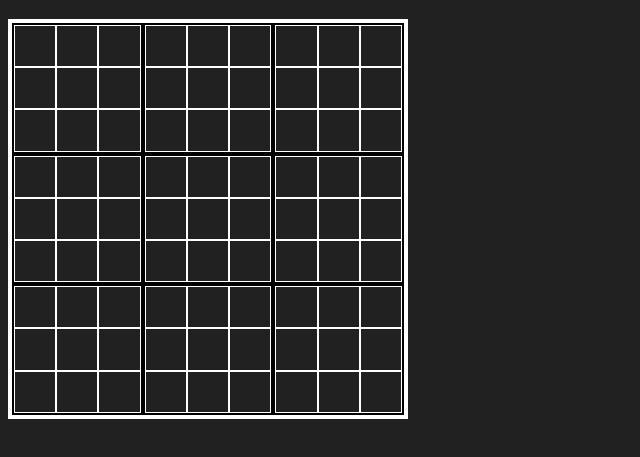
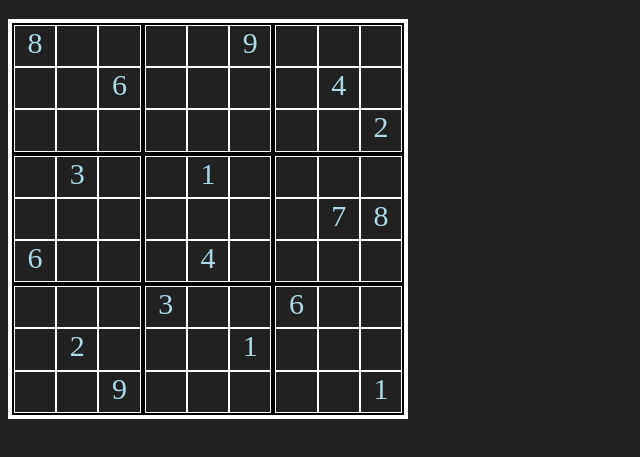
Before and after one commit to Gaurav-maxcode/Sudoku-Project-3rdsem, a plain HTML site: page Index.html in a window 1280 px wide. Shown: the part 61-518 px from the top of the page, without its empty margins (0-640 px from the left). Drawn offline with Linux system fonts and the light colour scheme.

Commit message:
preset numbers added.

```diff
--- a/Index.html
+++ b/Index.html
@@ -13,14 +13,15 @@
         <!-- BOX 1 -->
         <div class="box" id="box_1_1">
           <div class="smallbox" id="smallbox_1_1">
-            <input
+            <div class="setInput">8</div>
+            <!-- <input
               type="text"
               class="input-number"
               id="cell_1_1"
               maxlength="1"
               inputmode="numeric"
               pattern="[1-9]"
-            />
+            /> -->
           </div>
           <div class="smallbox" id="smallbox_1_2">
             <input
@@ -64,14 +65,15 @@
             />
           </div>
           <div class="smallbox" id="smallbox_2_3">
-            <input
+            <div class="setInput">6</div>
+            <!-- <input
               type="text"
               class="input-number"
               id="cell_2_3"
               maxlength="1"
               inputmode="numeric"
               pattern="[1-9]"
-            />
+            /> -->
           </div>
 
           <div class="smallbox" id="smallbox_3_1">
@@ -129,14 +131,15 @@
             />
           </div>
           <div class="smallbox" id="smallbox_1_6">
-            <input
+            <div class="setInput">9</div>
+            <!-- <input
               type="text"
               class="input-number"
               id="cell_1_6"
               maxlength="1"
               inputmode="numeric"
               pattern="[1-9]"
-            />
+            /> -->
           </div>
 
           <div class="smallbox" id="smallbox_2_4">
@@ -246,14 +249,15 @@
             />
           </div>
           <div class="smallbox" id="smallbox_2_8">
-            <input
+            <div class="setInput">4</div>
+            <!-- <input
               type="text"
               class="input-number"
               id="cell_2_8"
               maxlength="1"
               inputmode="numeric"
               pattern="[1-9]"
-            />
+            /> -->
           </div>
           <div class="smallbox" id="smallbox_2_9">
             <input
@@ -287,14 +291,15 @@
             />
           </div>
           <div class="smallbox" id="smallbox_3_9">
-            <input
+            <div class="setInput">2</div>
+            <!-- <input
               type="text"
               class="input-number"
               id="cell_3_9"
               maxlength="1"
               inputmode="numeric"
               pattern="[1-9]"
-            />
+            /> -->
           </div>
         </div>
 
@@ -311,14 +316,15 @@
             />
           </div>
           <div class="smallbox" id="smallbox_4_2">
-            <input
+            <div class="setInput">3</div>
+            <!-- <input
               type="text"
               class="input-number"
               id="cell_4_2"
               maxlength="1"
               inputmode="numeric"
               pattern="[1-9]"
-            />
+            /> -->
           </div>
           <div class="smallbox" id="smallbox_4_3">
             <input
@@ -363,14 +369,15 @@
           </div>
 
           <div class="smallbox" id="smallbox_6_1">
-            <input
+            <div class="setInput">6</div>
+            <!-- <input
               type="text"
               class="input-number"
               id="cell_6_1"
               maxlength="1"
               inputmode="numeric"
               pattern="[1-9]"
-            />
+            /> -->
           </div>
           <div class="smallbox" id="smallbox_6_2">
             <input
@@ -407,14 +414,15 @@
             />
           </div>
           <div class="smallbox" id="smallbox_4_5">
-            <input
+            <div class="setInput">1</div>
+            <!-- <input
               type="text"
               class="input-number"
               id="cell_4_5"
               maxlength="1"
               inputmode="numeric"
               pattern="[1-9]"
-            />
+            /> -->
           </div>
           <div class="smallbox" id="smallbox_4_6">
             <input
@@ -469,14 +477,15 @@
             />
           </div>
           <div class="smallbox" id="smallbox_6_5">
-            <input
+            <div class="setInput">4</div>
+            <!-- <input
               type="text"
               class="input-number"
               id="cell_6_5"
               maxlength="1"
               inputmode="numeric"
               pattern="[1-9]"
-            />
+            /> -->
           </div>
           <div class="smallbox" id="smallbox_6_6">
             <input
@@ -534,24 +543,26 @@
             />
           </div>
           <div class="smallbox" id="smallbox_5_8">
-            <input
+            <div class="setInput">7</div>
+            <!-- <input
               type="text"
               class="input-number"
               id="cell_5_8"
               maxlength="1"
               inputmode="numeric"
               pattern="[1-9]"
-            />
+            /> -->
           </div>
           <div class="smallbox" id="smallbox_5_9">
-            <input
+            <div class="setInput">8</div>
+            <!-- <input
               type="text"
               class="input-number"
               id="cell_5_9"
               maxlength="1"
               inputmode="numeric"
               pattern="[1-9]"
-            />
+            /> -->
           </div>
 
           <div class="smallbox" id="smallbox_6_7">
@@ -630,14 +641,15 @@
             />
           </div>
           <div class="smallbox" id="smallbox_8_2">
-            <input
+            <div class="setInput">2</div>
+            <!-- <input
               type="text"
               class="input-number"
               id="cell_8_2"
               maxlength="1"
               inputmode="numeric"
               pattern="[1-9]"
-            />
+            /> -->
           </div>
           <div class="smallbox" id="smallbox_8_3">
             <input
@@ -671,28 +683,30 @@
             />
           </div>
           <div class="smallbox" id="smallbox_9_3">
-            <input
+            <div class="setInput">9</div>
+            <!-- <input
               type="text"
               class="input-number"
               id="cell_9_3"
               maxlength="1"
               inputmode="numeric"
               pattern="[1-9]"
-            />
+            /> -->
           </div>
         </div>
 
         <!-- BOX 8 -->
         <div class="box" id="box_3_2">
           <div class="smallbox" id="smallbox_7_4">
-            <input
+            <div class="setInput">3</div>
+            <!-- <input
               type="text"
               class="input-number"
               id="cell_7_4"
               maxlength="1"
               inputmode="numeric"
               pattern="[1-9]"
-            />
+            /> -->
           </div>
           <div class="smallbox" id="smallbox_7_5">
             <input
@@ -736,14 +750,15 @@
             />
           </div>
           <div class="smallbox" id="smallbox_8_6">
-            <input
+            <div class="setInput">1</div>
+            <!-- <input
               type="text"
               class="input-number"
               id="cell_8_6"
               maxlength="1"
               inputmode="numeric"
               pattern="[1-9]"
-            />
+            /> -->
           </div>
 
           <div class="smallbox" id="smallbox_9_4">
@@ -781,14 +796,15 @@
         <!-- BOX 9 -->
         <div class="box" id="box_3_3">
           <div class="smallbox" id="smallbox_7_7">
-            <input
+            <div class="setInput">6</div>
+            <!-- <input
               type="text"
               class="input-number"
               id="cell_7_7"
               maxlength="1"
               inputmode="numeric"
               pattern="[1-9]"
-            />
+            /> -->
           </div>
           <div class="smallbox" id="smallbox_7_8">
             <input
@@ -863,14 +879,15 @@
             />
           </div>
           <div class="smallbox" id="smallbox_9_9">
-            <input
+            <div class="setInput">1</div>
+            <!-- <input
               type="text"
               class="input-number"
               id="cell_9_9"
               maxlength="1"
               inputmode="numeric"
               pattern="[1-9]"
-            />
+            /> -->
           </div>
         </div>
       </div>
--- a/style.css
+++ b/style.css
@@ -30,6 +30,18 @@
   grid-template-rows: 1fr;
 }
 
+.setInput {
+  width: 100%;
+  height: 100%;
+  font-size: 30px;
+  text-align: center;
+
+  border: none;
+  outline: none;
+  background-color: #212121;
+  color: lightblue;
+}
+
 .input-number {
   width: 100%;
   height: 100%;
```
